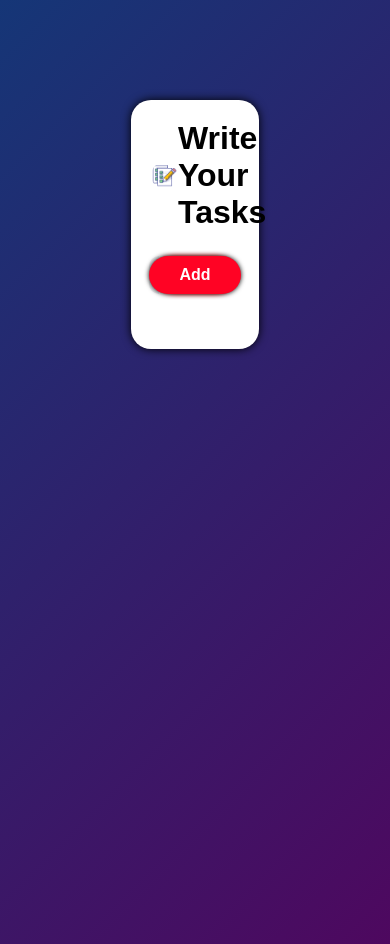
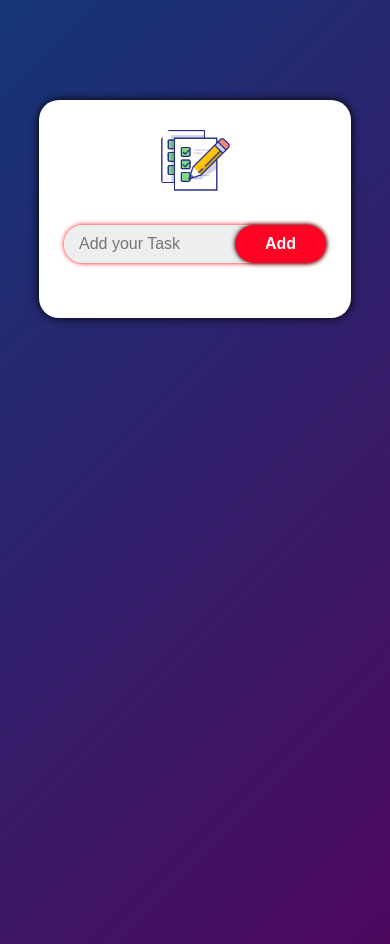
Before and after one commit to SriCharanD/To-Do-List-Git, a plain HTML site: page index.html in a window 390 px wide. Drawn offline with Linux system fonts and the light colour scheme.

Commit message:
COmpleted some additional style and make responsive

```diff
--- a/style.css
+++ b/style.css
@@ -25,7 +25,7 @@ height: 100vh;
 
 
 .container{
-	width: 33vw;
+	max-width:600px;
 	height: auto;
 	background: white;
 	margin: 100px auto 20px;
@@ -45,7 +45,7 @@ height: 100vh;
 }
 
 .logo img{
-	width: 7vw;
+	width: 8rem;
 	border-radius: 50px;
 	background: white;
 }
@@ -167,3 +167,38 @@ ul li span{
 ul li span:hover{
 	background: #edeef0;
 }
+
+
+@media screen and (max-width:768px){
+	.container{
+		width: 30rem;
+	}
+
+	.logo img{
+		width: 5rem;
+	}
+
+	.logo h1{
+		font-size: 1.5rem;
+	}
+}
+
+
+@media screen and (max-width:530px){
+	.container{
+		width: 80vw;
+	}
+
+	.logo img{
+		width: 5rem;
+		margin: 0 auto;
+	}
+
+	.logo h1{
+		display: none;
+		font-size: 1.5rem;
+	}
+}
+
+
+}
```
